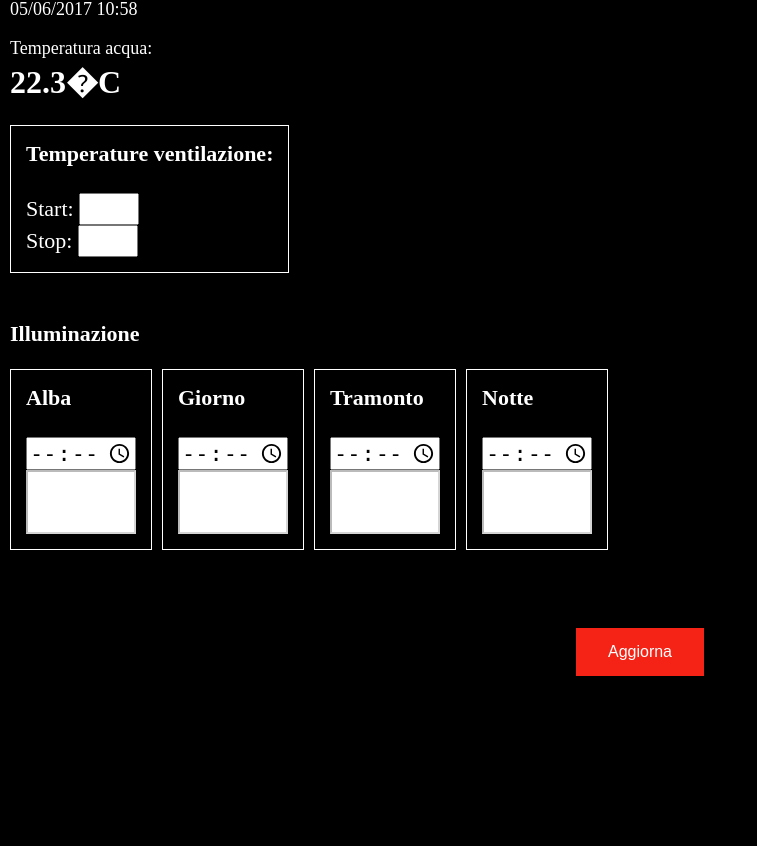
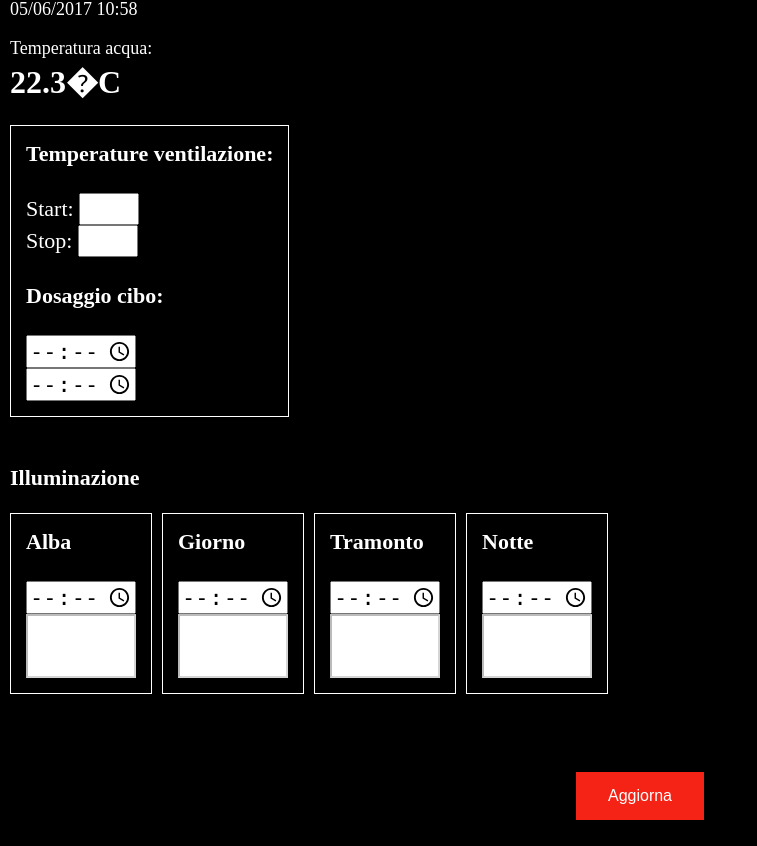
Before and after one commit to mascalx/Aquarius, a PHP site: page / in a window 1280 px wide. Shown: the part 192-1038 px from the top of the page, without its empty margins (0-757 px from the left). Before the commit the page ends 868 px from the top, so only its background shows below. Run offline with PHP 8.4, Linux system fonts and the light colour scheme; data that the repository does not hold is empty.

Commit message:
Update index.php

```diff
--- a/web/index.php
+++ b/web/index.php
@@ -64,7 +64,10 @@
     <div class="maschera">
         <b>Temperature ventilazione:</b><br/><br/>
         Start: <input type="number" name="fan_start" min="0" max="35" onchange="SetLine(this.value,'1')" value=<?php echo GetLine(1); ?> /><br/>
-        Stop: <input type="number" name="fan_stop" min="0" max="35" onchange="SetLine(this.value,'2')" value=<?php echo GetLine(2); ?> /><br/>
+        Stop: <input type="number" name="fan_stop" min="0" max="35" onchange="SetLine(this.value,'2')" value=<?php echo GetLine(2); ?> /><br/><br/>
+        <b>Dosaggio cibo:</b><br/><br/>
+        <input style="width:110px;" type="time" name="lunch_time" onchange="SetLine(this.value,'12')" value=<?php echo GetLine(12); ?> /><br/>
+        <input style="width:110px;" type="time" name="elunch_time" onchange="SetLine(this.value,'13')" value=<?php echo GetLine(13); ?> /><br/>
     </div>
     <div class="pclear"><br/></div>
     <p style="margin-left:10px;"><b>Illuminazione</b></p>
```
